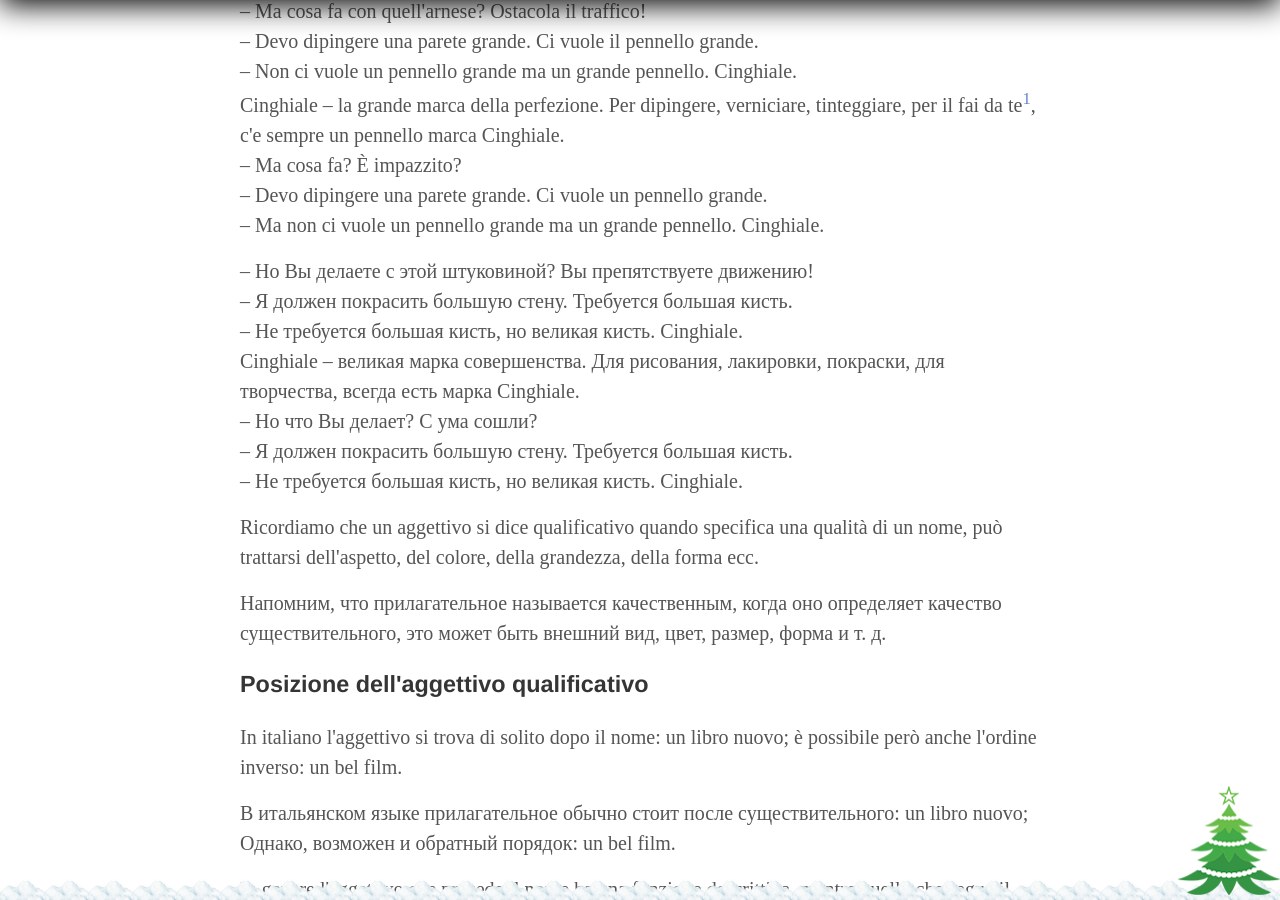
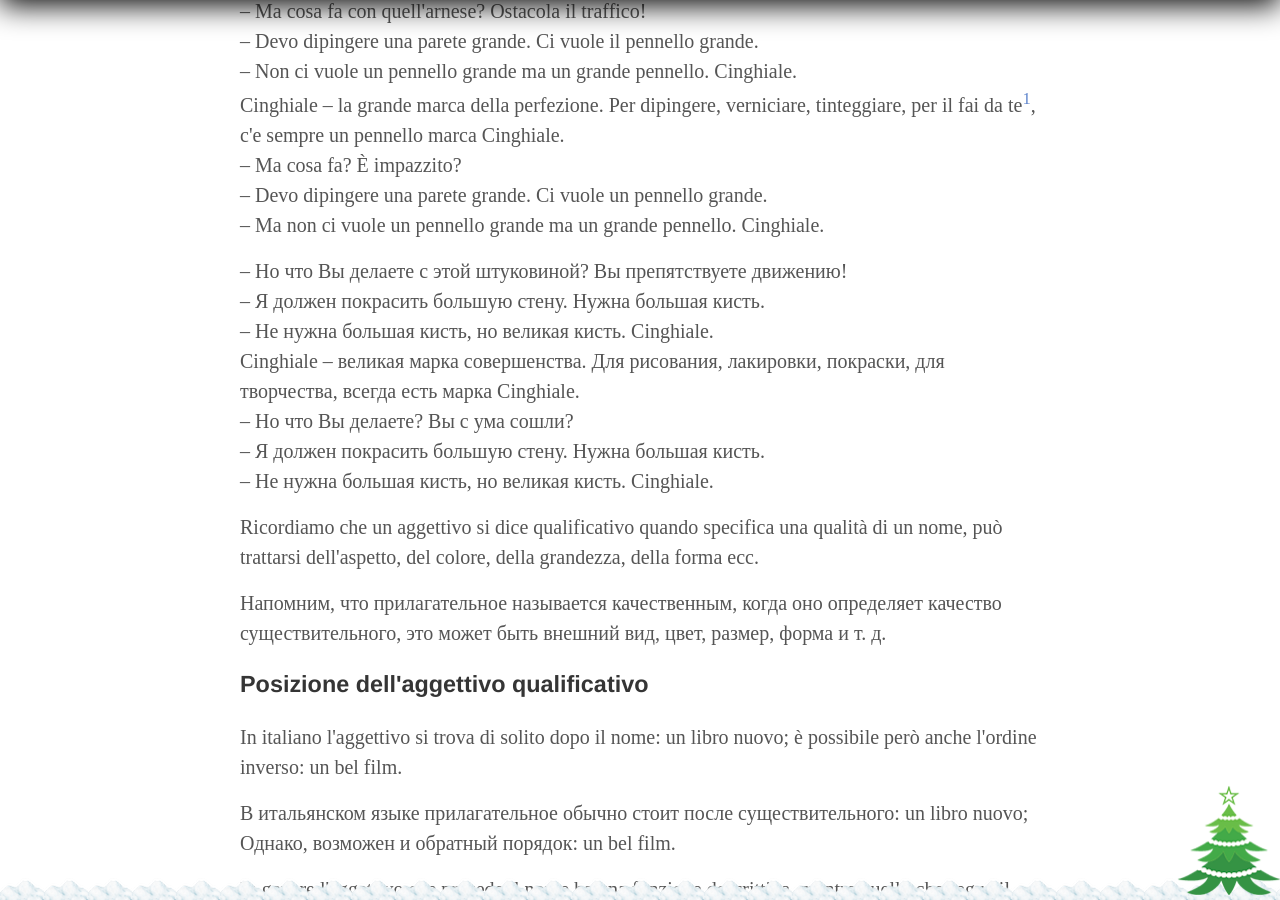
Before and after one commit to postolny/postolny.github.io, a Jekyll site: the page built from _posts/2021-03-25-la-posizione-dell-aggettivo-qualificativo.md, in a window 1280 px wide and 900 px high, scrolled down 1255 px. Built offline with Jekyll 4.4.1, drawn with Linux system fonts in a browser that asks for light colours; nearby versions of some CDN libraries.

Commit message:
Add files via upload

```diff
--- a/_posts/2021-03-25-la-posizione-dell-aggettivo-qualificativo.md
+++ b/_posts/2021-03-25-la-posizione-dell-aggettivo-qualificativo.md
@@ -20,13 +20,13 @@
 – Devo dipingere una parete grande. Ci vuole un pennello grande.
 – Ma non ci vuole un pennello grande ma un grande pennello. Cinghiale.
 
-– Но Вы делаете с этой штуковиной? Вы препятствуете движению!
-– Я должен покрасить большую стену. Требуется большая кисть.
-– Не требуется большая кисть, но великая кисть. Cinghiale.
+– Но что Вы делаете с этой штуковиной? Вы препятствуете движению!
+– Я должен покрасить большую стену. Нужна большая кисть.
+– Не нужна большая кисть, но великая кисть. Cinghiale.
 Cinghiale – великая марка совершенства. Для рисования, лакировки, покраски, для творчества, всегда есть марка Cinghiale.
-– Но что Вы делает? С ума сошли?
-– Я должен покрасить большую стену. Требуется большая кисть.
-– Не требуется большая кисть, но великая кисть. Cinghiale.
+– Но что Вы делаете? Вы с ума сошли?
+– Я должен покрасить большую стену. Нужна большая кисть.
+– Не нужна большая кисть, но великая кисть. Cinghiale.
 
 Ricordiamo che un aggettivo si dice qualificativo quando specifica una qualità di un nome, può trattarsi dell'aspetto, del colore, della grandezza, della forma ecc.
 
```
